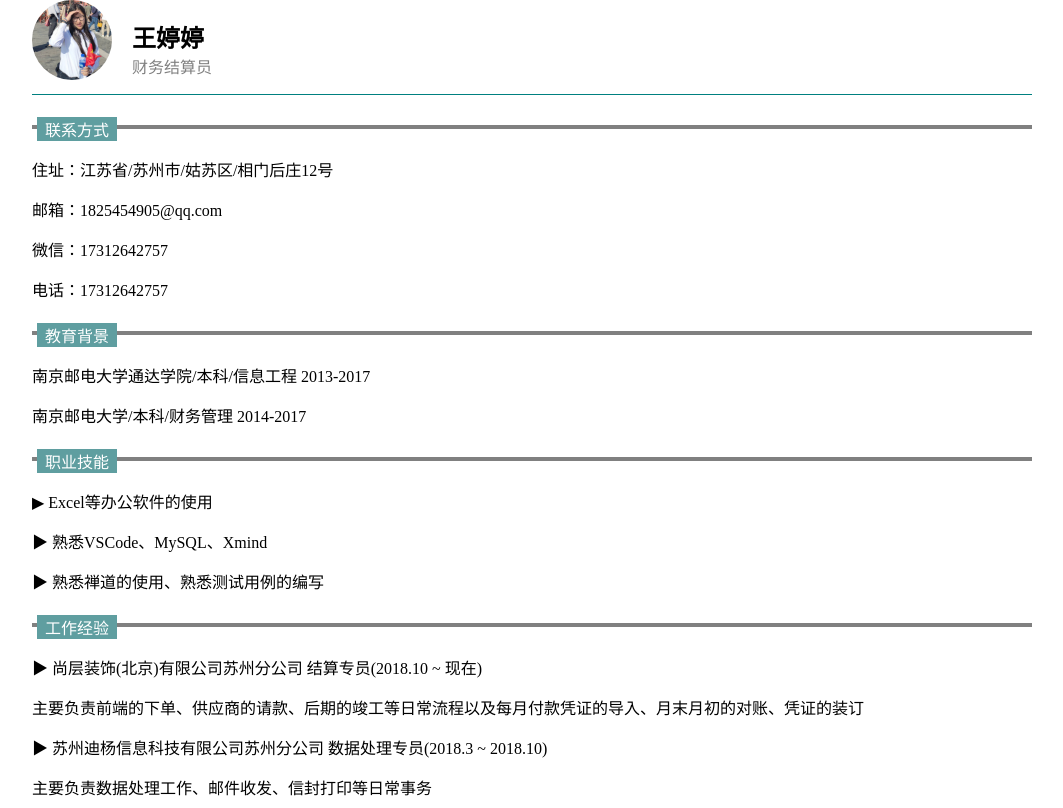
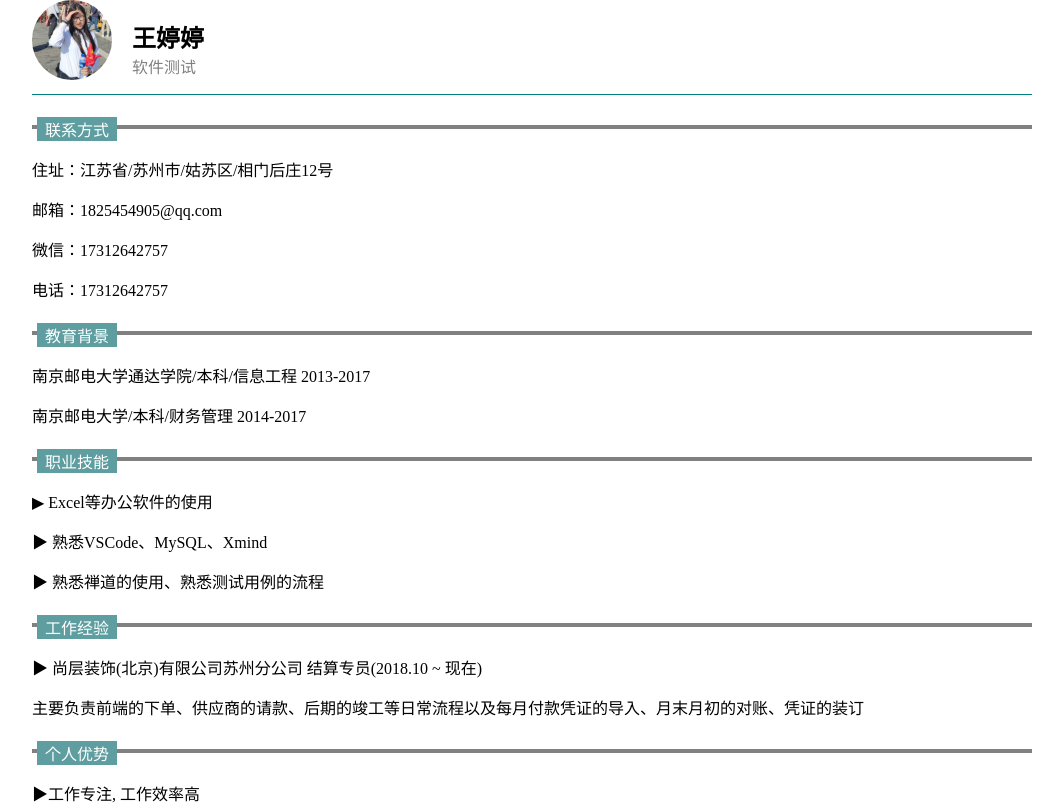
Before and after one commit to wtt413/resume, a plain HTML site: page wtt/index.html in a window 1280 px wide. Shown: the top 808 px of the page, without its empty margins (108-1171 px from the left). Drawn offline with Linux system fonts and the light colour scheme.

Commit message:
第一次提交

```diff
--- a/wtt/index.html
+++ b/wtt/index.html
@@ -11,7 +11,7 @@
             <img class="icon" src="./03.jpg">
             <div class="text-header">
                 <h2 class="icon-h">王婷婷</h2>
-                <p class="icon-p">财务结算员</p>
+                <p class="icon-p">软件测试</p>
             </div>
         </header>
         <div class="card">
@@ -40,7 +40,7 @@
             <div>
                 <p>▶ Excel等办公软件的使用</p>
                 <p>▶ 熟悉VSCode、MySQL、Xmind</p>
-                <p>▶ 熟悉禅道的使用、熟悉测试用例的编写</p>
+                <p>▶ 熟悉禅道的使用、熟悉测试用例的流程</p>
             </div>
         </div>
         <div class="card">
@@ -49,8 +49,6 @@
             <div>
                 <p>▶ 尚层装饰(北京)有限公司苏州分公司 结算专员(2018.10 ~ 现在)</p>
                 <p> 主要负责前端的下单、供应商的请款、后期的竣工等日常流程以及每月付款凭证的导入、月末月初的对账、凭证的装订</p>
-                <p>▶ 苏州迪杨信息科技有限公司苏州分公司 数据处理专员(2018.3 ~ 2018.10)</p>
-                <p> 主要负责数据处理工作、邮件收发、信封打印等日常事务</p>
             </div>
         </div>
         <div class="card">
```
